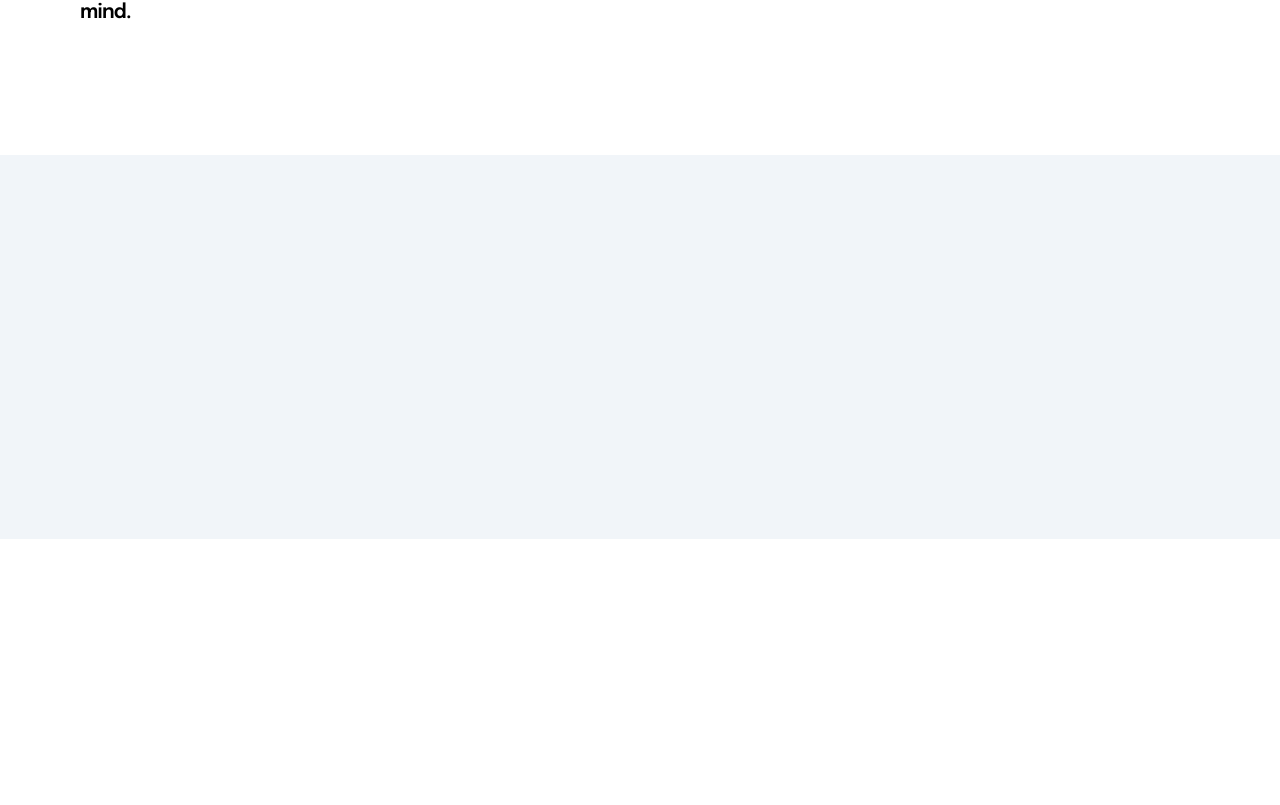
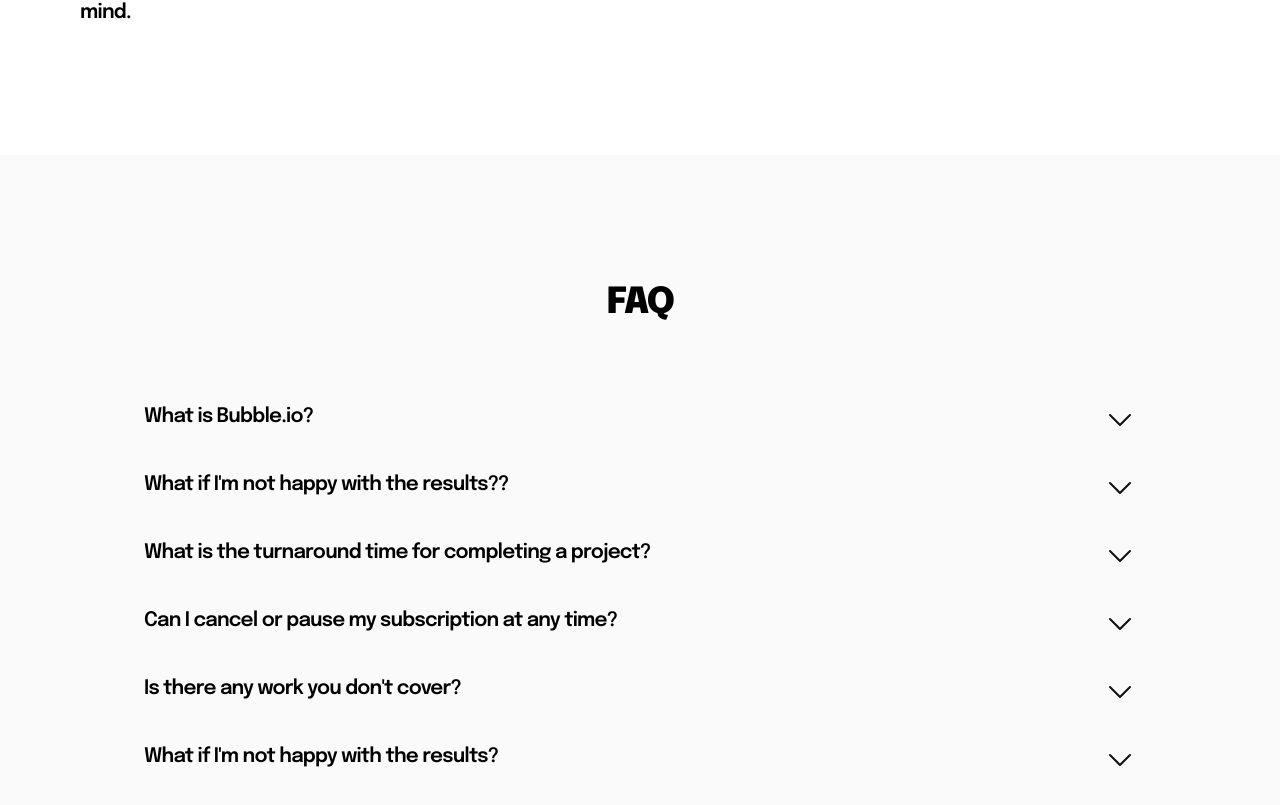
Before and after one commit to potensio/the_night_shift, a Next.js app: page / in a window 1280 px wide. Shown: the part 2907-3712 px from the top of the page. Before the commit the page ends 3446 px from the top, so only its background shows below. Built offline with nearby package versions, Linux system fonts and the light colour scheme.

Commit message:
faq added

```diff
--- a/src/components/benefits.js
+++ b/src/components/benefits.js
@@ -6,7 +6,7 @@ const Benefit = () => {
       <div className="flex flex-col gap-8 lg:flex-row lg:gap-20">
         <div className="flex flex-col max-w-[360px] gap-6">
           <h2 className="text-4xl font-black sm:text-5xl lg:text-6xl">
-            Subscribe with - <br /> benefits
+            Subscribe with - benefits
           </h2>
           <p className="text-xl font-semibold">
             My service replaces unreliable freelancers and expensive agencies
--- a/src/components/experience.js
+++ b/src/components/experience.js
@@ -21,14 +21,14 @@ const Experience = () => {
                 Unlimited projects, pause & cancel anytime.
               </h3>
               <h3 className="text-[48px] font-extrabold text-center text-white mt-8">
-                $1,495
+                $1,685
               </h3>
               <p className="hidden text-l font-medium text-center text-white sm:block lg:text-xl">
-                Leverage my 5 years of joyful experience in building <br />
-                performant, and secure bubble apps.
+                Leverage my 5 years of joyful experience in building performant,
+                and secure bubble apps.
               </p>
               <button className="w-fit text-xl font-semibold text-white border-[3px] rounded-[18px] border-white py-3 px-5 negative-cta-shadow mt-8 lg:py-4 lg:px-6 md:text-xl lg:text-2xl">
-                How it works
+                Subscribe
               </button>
             </div>
           </div>
--- /dev/null
+++ b/src/components/faq.js
@@ -0,0 +1,100 @@
+import React from "react";
+
+const FAQ = () => {
+  return (
+    <div className="flex flex-1 flex-col gap-16 py-20 px-5 sm:px-8 lg:py-32 lg:px-20 bg-[#FAFAFA]">
+      <h3 className="text-4xl font-black w-fit self-center">FAQ</h3>
+      <div className="flex flex-1 flex-col gap-1">
+        <details className="p-4 open:bg-[#E5E5E5] max-w-5xl self-center w-full rounded-xl transition-all">
+          <summary className="flex flex-1 justify-between cursor-pointer">
+            <h4 className="text-xl font-semibold">What is Bubble.io?</h4>
+            <img src="caret-down.svg" className="self-start"></img>
+          </summary>
+          <p className="text-lg mt-2">
+            No-code development is the process of creating digital applications
+            without the need for traditional coding. It leverages intuitive
+            platforms that offer visual interfaces and configuration tools,
+            enabling the development of software applications more efficiently.
+          </p>
+        </details>
+        <details className="p-4 open:bg-[#E5E5E5] max-w-5xl self-center w-full rounded-xl transition-all">
+          <summary className="flex flex-1 justify-between cursor-pointer">
+            <h4 className="text-xl font-semibold">
+              What if I'm not happy with the results??
+            </h4>
+            <img src="caret-down.svg" className="self-start"></img>
+          </summary>
+          <p className="text-lg mt-2">
+            If you're not thrilled with the initial outcome, no worries! We're
+            here to revamp, refine, and retouch as much as needed, all based on
+            your input. Think of us as your creative partners, in a
+            give-and-take until you're beaming with pride over the final piece.
+            It's really that straightforward.
+          </p>
+        </details>
+        <details className="p-4 open:bg-[#E5E5E5] max-w-5xl self-center w-full rounded-xl transition-all">
+          <summary className="flex flex-1 justify-between cursor-pointer">
+            <h4 className="text-xl font-semibold">
+              What is the turnaround time for completing a project?
+            </h4>
+            <img src="caret-down.svg" className="self-start"></img>
+          </summary>
+          <p className="text-lg mt-2">
+            The time it takes to wrap up a project varies with its complexity
+            and your specific requirements. But here’s the deal: thanks to our
+            nimble process, you’ll see the first sparks of your project come to
+            life within the first week. Speed and excellence are what we aim
+            for, and you’ll be getting updates every two days to make sure
+            you’re always in the know. Smooth and swift, just how you like it.
+            Want to know a specific timeline? Book a free 15-min intro call and
+            we can discuss it all.
+          </p>
+        </details>
+        <details className="p-4 open:bg-[#E5E5E5] max-w-5xl self-center w-full rounded-xl transition-all">
+          <summary className="flex flex-1 justify-between cursor-pointer">
+            <h4 className="text-xl font-semibold">
+              Can I cancel or pause my subscription at any time?
+            </h4>
+            <img src="caret-down.svg" className="self-start"></img>
+          </summary>
+          <p className="text-lg mt-2">
+            Absolutely, we get that things can shift. Our subscriptions are
+            chill and flexible – feel free to cancel whenever. We want this to
+            be a stress-free experience, so you can make decisions with
+            confidence. No strings attached, just easy vibes.
+          </p>
+        </details>
+        <details className="p-4 open:bg-[#E5E5E5] max-w-5xl self-center w-full rounded-xl transition-all">
+          <summary className="flex flex-1 justify-between cursor-pointer">
+            <h4 className="text-xl font-semibold">
+              Is there any work you don't cover?
+            </h4>
+            <img src="caret-down.svg" className="self-start"></img>
+          </summary>
+          <p className="text-lg mt-2">
+            No-code development is the process of creating digital applications
+            without the need for traditional coding. It leverages intuitive
+            platforms that offer visual interfaces and configuration tools,
+            enabling the development of software applications more efficiently.
+          </p>
+        </details>
+        <details className="p-4 open:bg-[#E5E5E5] max-w-5xl self-center w-full rounded-xl transition-all">
+          <summary className="flex flex-1 justify-between cursor-pointer">
+            <h4 className="text-xl font-semibold">
+              What if I'm not happy with the results?
+            </h4>
+            <img src="caret-down.svg" className="self-start"></img>
+          </summary>
+          <p className="text-lg mt-2">
+            No-code development is the process of creating digital applications
+            without the need for traditional coding. It leverages intuitive
+            platforms that offer visual interfaces and configuration tools,
+            enabling the development of software applications more efficiently.
+          </p>
+        </details>
+      </div>
+    </div>
+  );
+};
+
+export default FAQ;
--- a/src/pages/index.js
+++ b/src/pages/index.js
@@ -8,13 +8,14 @@ import Marquee from "@/components/marquee";
 import Process from "@/components/process";
 import Experience from "@/components/experience";
 import Benefit from "@/components/benefits";
+import FAQ from "@/components/faq";
 
 const inter = Inter({ subsets: ["latin"] });
 
 export default function Home() {
   return (
     <div className="flex justify-center bg-slate-100 ">
-      <div className="flex flex-1 flex-col max-w-[1560px] mb-96 bg-white overflow-hidden">
+      <div className="flex flex-1 flex-col max-w-[1560px] bg-white overflow-hidden">
         <Header />
         <Hero />
         <Work />
@@ -22,6 +23,7 @@ export default function Home() {
         <Process />
         <Experience />
         <Benefit />
+        <FAQ />
       </div>
     </div>
   );
--- a/src/styles/globals.css
+++ b/src/styles/globals.css
@@ -10,6 +10,7 @@
 
 body {
   min-width: 375px;
+  user-select: none;
 }
 
 .main-cta-shadow {
@@ -23,3 +24,13 @@ body {
 h3 {
   line-height: 130%;
 }
+
+details summary img {
+  transform: rotate(0deg);
+  transition: transform 0.5s;
+}
+
+details[open] summary img {
+  transform: rotate(180deg);
+  transition: transform 0.5s;
+}
```
Also changed, not shown: public/caret-down.svg (added).
